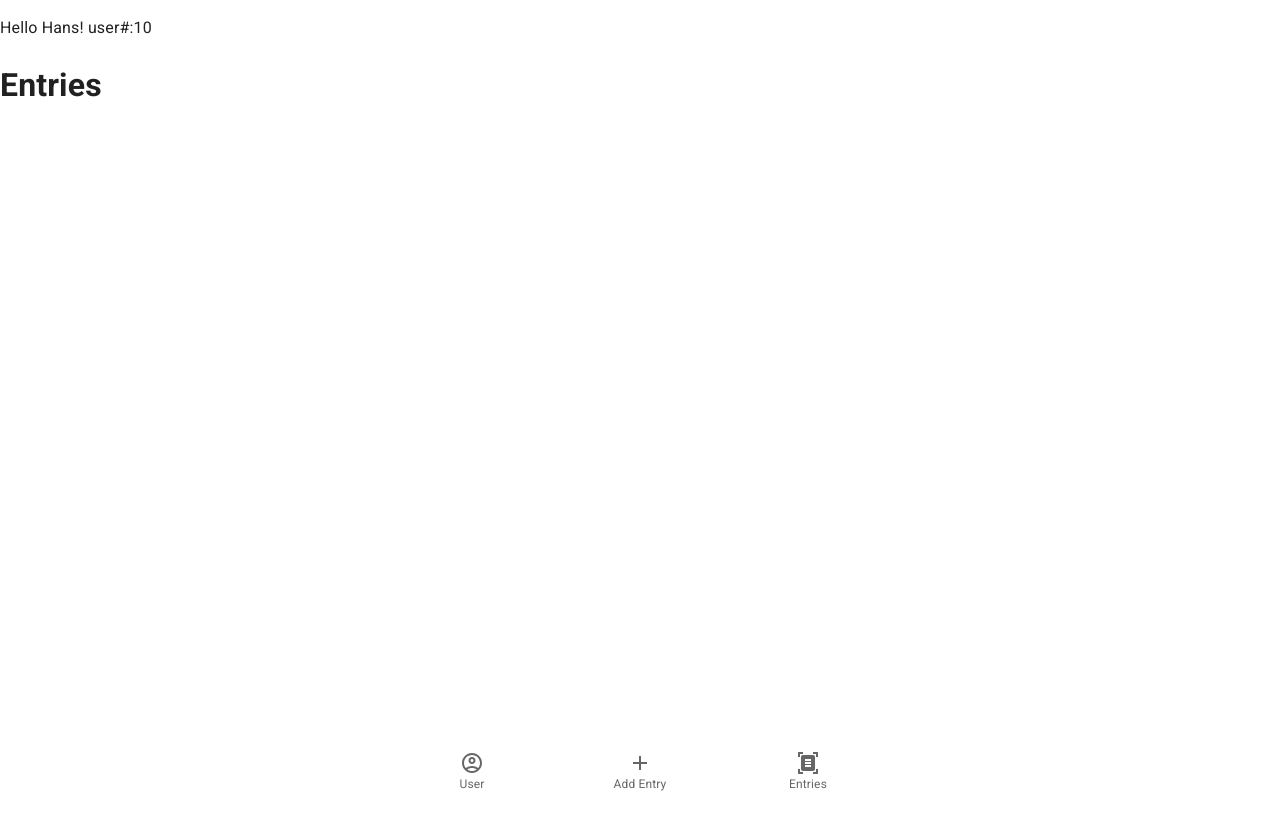
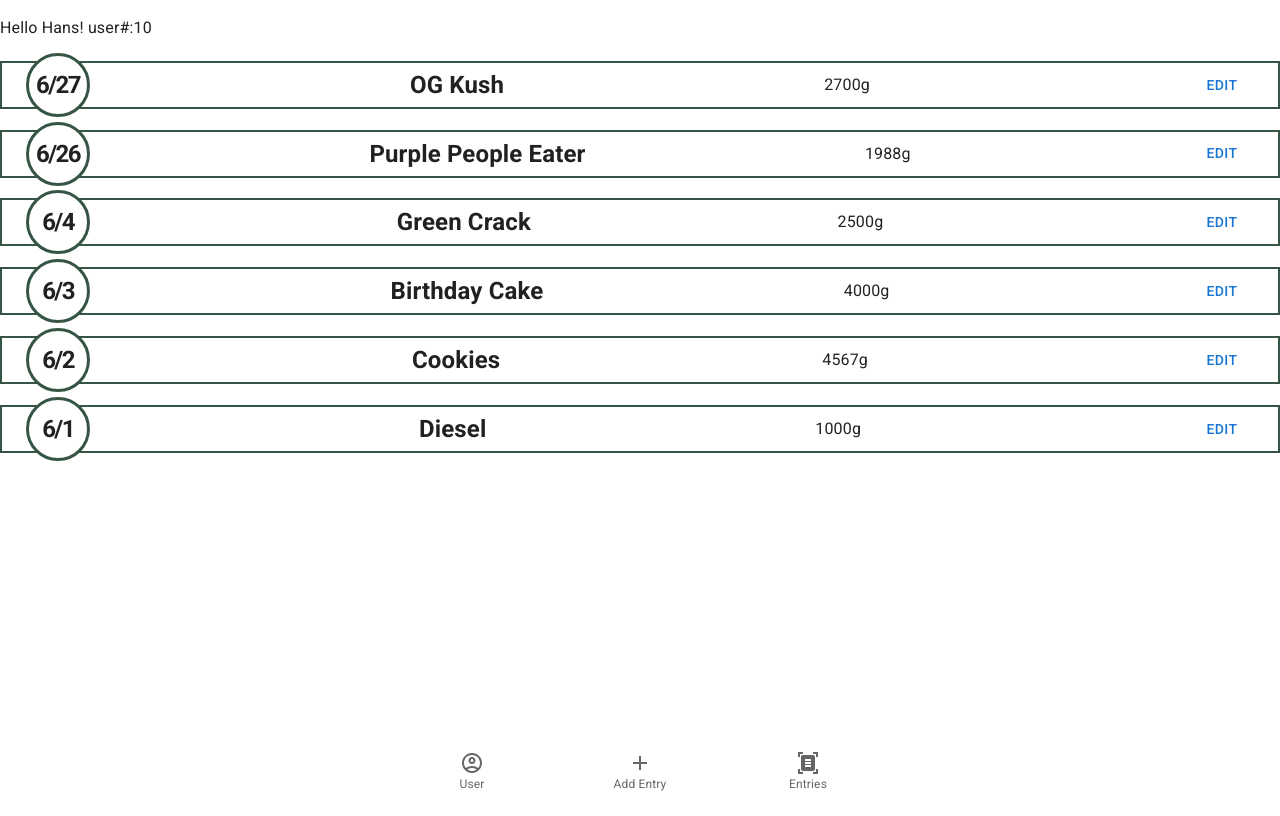
Before and after one commit to Hansjensen/bigBrain, a React (Vite) app: page /entries in a window 1280 px wide. Built offline with nearby package versions, Linux system fonts and the light colour scheme.

Commit message:
Entry page started.

```diff
--- a/src/App.tsx
+++ b/src/App.tsx
@@ -4,9 +4,8 @@ import Greeting from './components/Greeting';
 import React from 'react';
 import { useState } from 'react';
 import { createTheme, ThemeProvider } from '@mui/material';
-import User from './components/User';
-import AddEntry from './components/AddEntry';
-import Entries from './components/Entries';
+
+import Content from './components/Content';
 
 import '@fontsource/roboto/300.css';
 import '@fontsource/roboto/400.css';
@@ -17,7 +16,7 @@ import '@fontsource/roboto/700.css';
 import { BottomNavigation, BottomNavigationAction } from '@mui/material';
 import { AccountCircleOutlined, Add, DocumentScanner } from '@mui/icons-material';
 import {CssBaseline} from '@mui/material';
-import { Link as RouterLink, LinkProps as RouterLinkProps, Routes, Route, Router, BrowserRouter } from 'react-router-dom';
+import { Link as RouterLink, LinkProps as RouterLinkProps, BrowserRouter } from 'react-router-dom';
 import { LinkProps } from '@mui/material/Link';
 
 
@@ -49,8 +48,19 @@ const theme = createTheme({
 
 
 
+console.log('out')
+export interface LogEntry {
+    id: number;
+    strain: string;
+    grams: number;
+    date: Date;
+    logged: boolean;
+    userId: number;
+}
 
-
+export interface LogEntryProps {
+  entries: LogEntry[];
+}
 
 export interface User {
   userName: string,
@@ -66,6 +76,63 @@ function App() {
     userName: "Hans",
     id: 10,
   }
+
+  const logEntries: LogEntry[] = [
+    {
+      id: 1,
+      strain: "OG Kush",
+      grams: 2700,
+      date: new Date("2023-07-27"),
+      logged: false,
+      userId: 101,
+    },
+    {
+      id: 2,
+      strain: "Purple People Eater",
+      grams: 1988,
+      date: new Date("2023-07-26"),
+      logged: true,
+      userId: 102,
+    },
+
+    {
+      id: 25,
+      strain: "Green Crack",
+      grams: 2500,
+      date: new Date("2023-07-04"),
+      logged: true,
+      userId: 105,
+    },
+
+    {
+      id: 46,
+      strain: "Birthday Cake",
+      grams: 4000,
+      date: new Date("2023-07-03"),
+      logged: true,
+      userId: 105,
+    },
+
+    {
+      id: 64,
+      strain: "Cookies",
+      grams: 4567,
+      date: new Date("2023-07-02"),
+      logged: true,
+      userId: 105,
+    },
+
+    {
+      id: 21,
+      strain: "Diesel",
+      grams: 1000,
+      date: new Date("2023-07-01"),
+      logged: true,
+      userId: 105,
+    },
+  ];
+
+
   console.log('load')
   return (
     <>
@@ -76,15 +143,7 @@ function App() {
       <Greeting user={user} />
 
 
-        <Routes>
-
-          <Route  path="/user" element={<User/>}/>
-
-          <Route path="/addentry" element={<AddEntry/>}/>
-
-          <Route path="/entries" element={<Entries/>} />
-
-        </Routes>
+      <Content logEntries={logEntries}/>
 
 
 
--- a/src/components/Content.tsx
+++ b/src/components/Content.tsx
@@ -2,9 +2,12 @@ import { Route, Routes} from 'react-router-dom';
 import User from './User';
 import AddEntry from './AddEntry';
 import Entries from './Entries';
+import { LogEntry } from '../App';
 
 
-function Content () {
+function Content (props: {logEntries: LogEntry[]}) {
+    const {logEntries} = props
+
     return(
 
             <Routes>
@@ -13,7 +16,7 @@ function Content () {
 
                 <Route path="/addentry" element={<AddEntry/>}/>
 
-                <Route path="/entries" element={<Entries/>} />
+                <Route path="/entries" element={<Entries logEntries={logEntries}/>} />
 
             </Routes>
 
--- a/src/components/Entries.tsx
+++ b/src/components/Entries.tsx
@@ -1,7 +1,42 @@
 import React from "react";
+import { LogEntry } from "../App";
+import '../styles/Entries.css'
+import { Typography, Button } from "@mui/material";
 
-function Entries () {
-    return <h1>Entries</h1>
+function Entries (props: {logEntries: LogEntry[]}) {
+    const {logEntries} = props
+    return(
+        <div id="entriesContainer">
+            {logEntries.map(entry => {
+                console.log(entry.date)
+                return <EntryItem logEntry={entry} key={entry.id}/>
+
+            })}
+        </div>
+    )
+}
+
+
+
+function EntryItem (props: {logEntry: LogEntry}) {
+    const {logEntry} = props
+    return(
+     <div className="logEntryContainer" >
+        <div className="dateOutline">
+            <h2 className="dateItem">{logEntry.date.getMonth() + '/' +logEntry.date.getDate()}</h2>
+        </div>
+        <h2 className="strainTitle">{logEntry.strain}</h2>
+        <Typography >{logEntry.grams + "g"}</Typography>
+        <Button>Edit</Button>
+
+
+
+
+
+
+     </div>
+    )
+
 }
 
 export default Entries
--- a/src/index.css
+++ b/src/index.css
@@ -5,3 +5,11 @@ body {
   min-width: 100vw;
   min-height: 100vh;
 }
+
+:root {
+    --main-white: #fff;
+    --main-black: #000;
+    --primary-main: #365544;
+    --primary-light: #5f7a6b;
+    --primary-dark: #1b332d:
+  }
--- /dev/null
+++ b/src/styles/Entries.css
@@ -0,0 +1,39 @@
+#entriesContainer {
+    width: 100%;
+
+
+}
+
+
+
+
+.logEntryContainer {
+    width: 100%;
+    height: 3rem;
+    display: flex;
+    justify-content: space-between;
+    align-items: center;
+    margin: 1.3rem 0;
+    padding: .1rem 1.5rem;
+    border: 2px solid var(--primary-main);
+}
+
+.dateItem {
+    letter-spacing:-.1rem;
+    font-weight: 800;
+}
+
+.dateOutline {
+    border: 3px solid var(--primary-main);
+    border-radius: 50%;
+    width: 4rem;
+    height:4rem;
+    display: flex;
+    justify-content: center;
+    align-items: center;
+    background-color: white;
+}
+
+.strainTitle {
+
+}
--- a/tsconfig.json
+++ b/tsconfig.json
@@ -2,9 +2,12 @@
   "compilerOptions": {
     "target": "ES2020",
     "useDefineForClassFields": true,
-    "lib": ["ES2020", "DOM", "DOM.Iterable"],
+    "lib": ["ES6", "DOM", "DOM.Iterable"],
     "module": "ESNext",
     "skipLibCheck": true,
+    "noImplicitAny": true,
+    "noImplicitThis": true,
+    "strictNullChecks": true,
 
     /* Bundler mode */
     "moduleResolution": "bundler",
```
